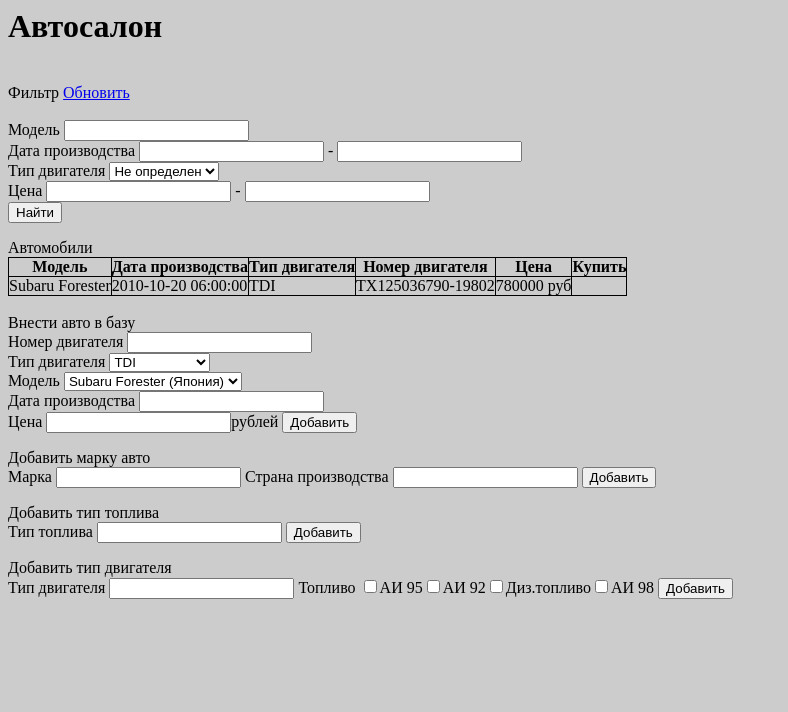
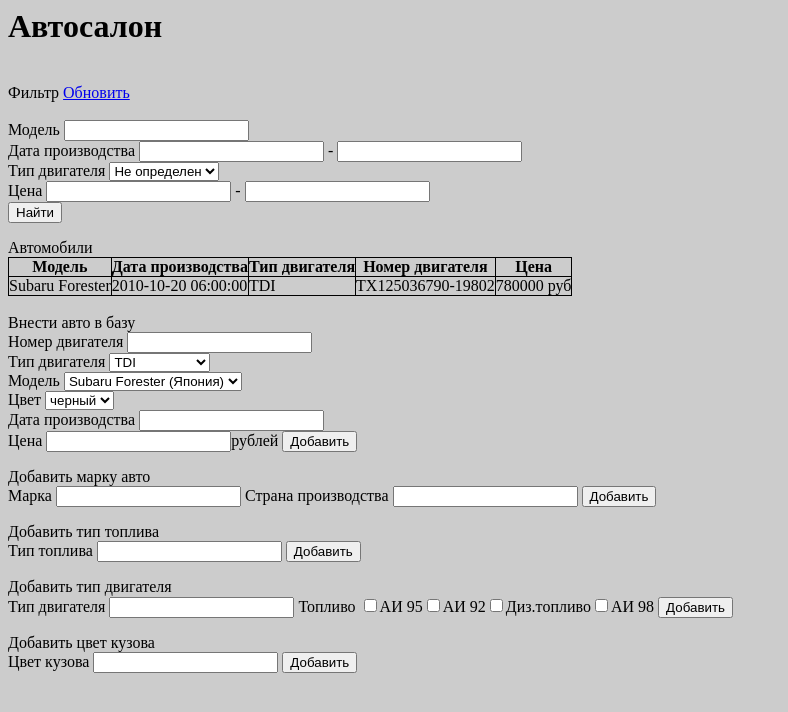
Before and after one commit to drypa/car_dealer, a PHP site: page / in a window 1280 px wide. Shown: the top 712 px of the page, without its empty margins (0-788 px from the left). Run offline with PHP 8.4, Linux system fonts and the light colour scheme; data comes from the database, SQL or seed files in the repository.

Commit message:
add colors

```diff
--- a/index.php
+++ b/index.php
@@ -49,22 +49,22 @@ if (isset($_POST['filter'])) {
     if (isset($_POST['addModel'])) {
         $name = $_POST['model'];
         $country = $_POST['country'];
-        $query = "insert into `models` (`name`,`country`) values ('$name','$country')";
-        mysql_query($query);
+        $q = "insert into `models` (`name`,`country`) values ('$name','$country')";
+        mysql_query($q);
     }else{
         if(isset($_POST['addGasoline'])){
             $name = $_POST['gasoline'];
-            $query = "insert into `gasoline_types` (`name`) values ('$name')";
-            mysql_query($query);
+            $q = "insert into `gasoline_types` (`name`) values ('$name')";
+            mysql_query($q);
         }else{
             if(isset($_POST['addEngine'])){
                 $name = $_POST['engine'];
-                $query = "insert into `engines` (`type`)values('$name')";
-                mysql_query($query);
+                $q = "insert into `engines` (`type`)values('$name')";
+                mysql_query($q);
                 $id = mysql_insert_id();
                 foreach ($_POST['gas'] as $key => $value) {
-                    $query = "insert into `engine_gasoline` (`engines`,`gasoline_type`) values($id,$value)";
-                    mysql_query($query);
+                    $q = "insert into `engine_gasoline` (`engines`,`gasoline_type`) values($id,$value)";
+                    mysql_query($q);
                 }
             }else{
                 if(isset($_POST['addAuto'])){
@@ -72,10 +72,17 @@ if (isset($_POST['filter'])) {
                     $engine_type = $_POST['engine_type'];
                     $model = $_POST['model'];
                     $price = $_POST['price'];
+                    $color = $_POST['color'];
                     $created = $_POST['create_date'];
-                    $query = "insert into `cars` (`engine_number`,`engine_type_id`,`model_id`,`price`,`created_date`)
-                              values('$number','$engine_type','$model','$price','$created')";
-                    mysql_query($query);
+                    $q = "insert into `cars` (`engine_number`,`engine_type_id`,`model_id`,`price`,`created_date`,`color_id`)
+                              values('$number',$engine_type,$model,'$price','$created',$color)";
+                    mysql_query($q);
+                }else{
+                    if(isset($_POST['addColor'])){
+                        $color = $_POST['color'];
+                        $q = "insert into `colors` (`name`) values('$color')";
+                        mysql_query($q);
+                    }
                 }
             }
         }
@@ -130,6 +137,18 @@ while ($row = mysql_fetch_array($resultGas)) {
 }
 mysql_free_result($resultGas);
 
+//Получаем цвета
+$colorsQuery = "select * from `colors`";
+$resultColors = mysql_query($colorsQuery, $connect);
+if (!$resultColors) {
+    die(mysql_error());
+}
+$colors = array();
+while ($row = mysql_fetch_array($resultColors)) {
+    array_push($colors, $row);
+}
+mysql_free_result($resultColors);
+
 ?>
 <br/>
 
@@ -177,7 +196,6 @@ mysql_free_result($resultGas);
         <th>Тип двигателя</th>
         <th>Номер двигателя</th>
         <th>Цена</th>
-        <th>Купить</th>
     </tr>
     </thead>
     <tbody>
@@ -196,7 +214,6 @@ mysql_free_result($resultGas);
         echo("<td>$engineType</td>");
         echo("<td>$engineNumber</td>");
         echo("<td>$price руб</td>");
-        echo("<td></td>");
 
         echo('</tr>');
     }
@@ -231,6 +248,18 @@ mysql_free_result($resultGas);
             foreach ($models as $model) {
                 $id = $model['id'];
                 $value = $model['name'] . ' (' . $model['country'] . ')';
+                echo("<option value='$id'>$value</option> ");
+            }
+            ?>
+        </select>
+    </label>
+        <br />
+    <label> Цвет
+        <select name='color'>
+            <?php
+            foreach ($colors as $c) {
+                $id = $c['id'];
+                $value = $c['name'];
                 echo("<option value='$id'>$value</option> ");
             }
             ?>
@@ -287,5 +316,14 @@ mysql_free_result($resultGas);
         <input name='addEngine' type="submit" value="Добавить"/>
     </form>
 </div>
+<div>
+    Добавить цвет кузова
+    <form action="index.php" method="post">
+        <label> Цвет кузова
+            <input name='color' type='text'/>
+        </label>
+        <input name='addColor' type="submit" value="Добавить"/>
+    </form>
+</div>
 </body>
 </html>
```
